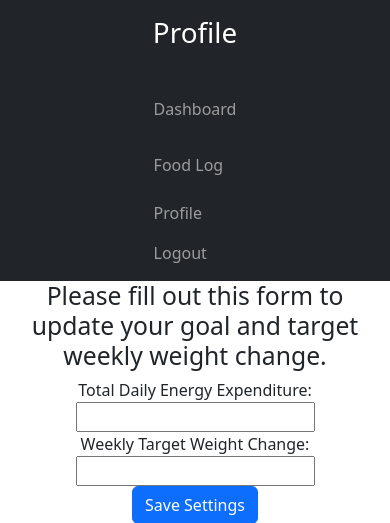
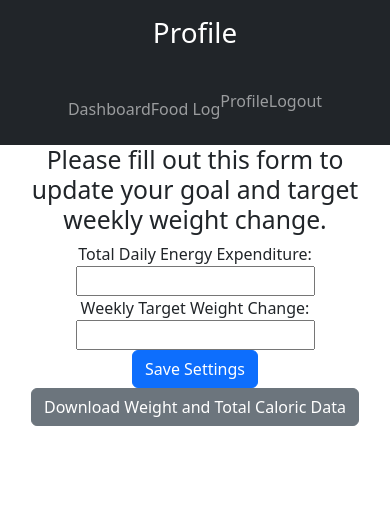
Before and after one commit to a-gohar/caloricology, a Django app: template base/templates/base/settings.html in a window 390 px wide. Shown: the top 523 px of the page. Run offline with Django 3.2, Linux system fonts and the light colour scheme; the template is opened without the code that fills it, so the values that code supplies are empty, except form fields; tables that the repository leaves empty hold one stand-in row (Sample ...); form fields are guessed from the names that the template uses; some libraries are stand-ins or nearby versions.

Commit message:
Mobile fixes

```diff
--- a/base/templates/base/dashboard.html
+++ b/base/templates/base/dashboard.html
@@ -20,6 +20,9 @@
             -webkit-flex-direction: row;
             -ms-flex-direction: row;
             flex-direction: row;
+        }
+        .navbar-nav li{
+            display: inline-block;
         }
     </style>
 </head>
--- a/base/templates/base/settings.html
+++ b/base/templates/base/settings.html
@@ -28,6 +28,15 @@
 
         button {
             padding: 5px;
+        }
+
+        .navbar-nav {
+            -webkit-flex-direction: row;
+            -ms-flex-direction: row;
+            flex-direction: row;
+        }
+        .navbar-nav li{
+            display: inline-block;
         }
     </style>
 
```
Also changed, not shown: base/templates/base/foodlog.html (+14 -0 lines).
